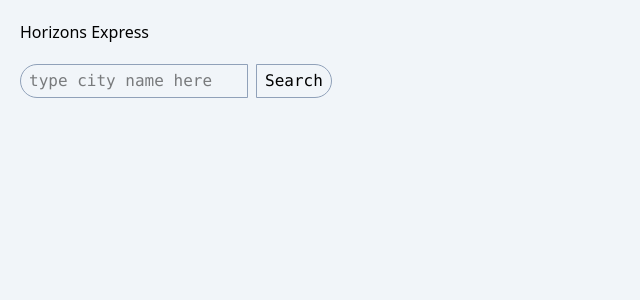
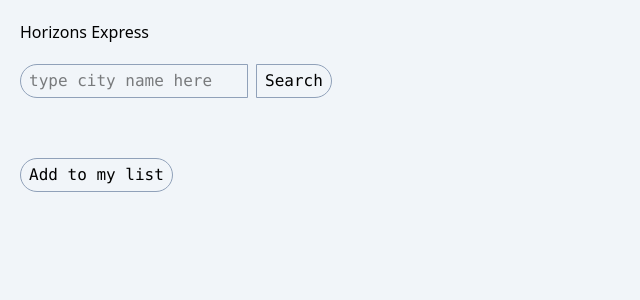
Before and after one commit to Raftouch/horizons-express, a React (Vite) app in the folder client/: page / in a window 1280 px wide. Shown: the top 300 px of the page, without its empty margins (0-640 px from the left). Built offline with nearby package versions, Linux system fonts and the light colour scheme.

Commit message:
:lipstick: update css

```diff
--- a/client/src/components/Weather.tsx
+++ b/client/src/components/Weather.tsx
@@ -1,7 +1,7 @@
 import { useState } from "react";
 import { API_URL } from "../utils/api";
 import type { Weather } from "../models/weather";
-import { iconMapping } from "../utils/icon-mapping";
+import { iconMapping } from "../utils/mapping";
 import { formatTime } from "../utils/format";
 
 export default function Weather() {
@@ -63,7 +63,7 @@ export default function Weather() {
             <h1 className="text-2xl font-bold">
               {cityData.name}, {cityData.sys.country}
             </h1>
-            <i className={`wi ${iconClass} text-6xl my-4 text-teal-500`}></i>
+            <i className={`wi ${iconClass} text-6xl my-4`}></i>
             <div className="flex items-center gap-1">
               <p className="text-3xl font-semibold mb-1">
                 {Math.round(cityData.main.temp)}
@@ -103,17 +103,21 @@ export default function Weather() {
 
           <div className="space-y-5 text-sm">
             <div className="flex items-center gap-5">
-              <i className="wi wi-horizon-alt text-3xl text-cyan-500"></i>
+              <i className="wi wi-horizon-alt text-3xl text-rose-500"></i>
               <p>{sunrise}</p>
             </div>
             <div className="flex items-center gap-5">
-              <i className="wi wi-horizon text-3xl text-cyan-500"></i>
+              <i className="wi wi-horizon text-3xl text-rose-500"></i>
               <p>{sunset}</p>
             </div>
             {/* <p>Wind speed : {cityData.wind.speed}</p> */}
           </div>
         </div>
       ) : null}
+
+      <button className="mt-10 border border-slate-400 px-2 py-1 rounded-full cursor-pointer">
+        Add to my list
+      </button>
     </div>
   );
 }
```
